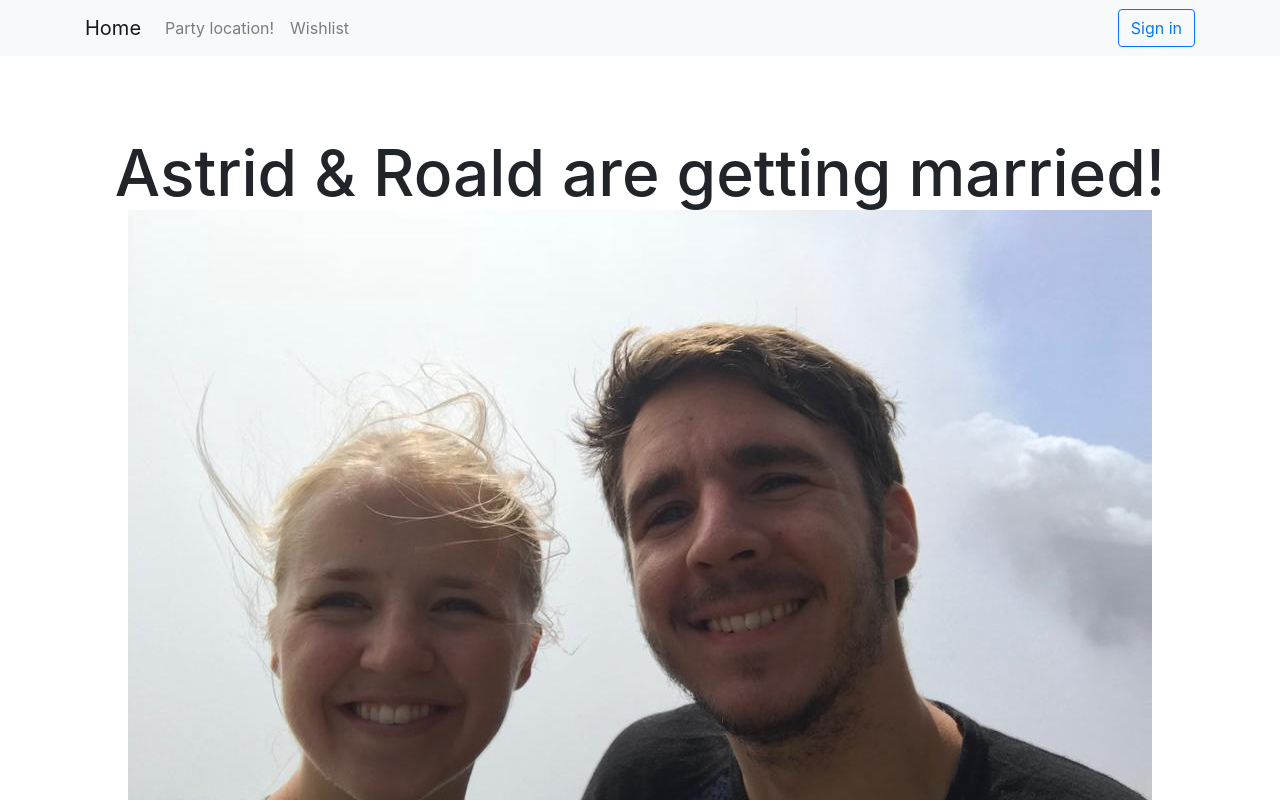
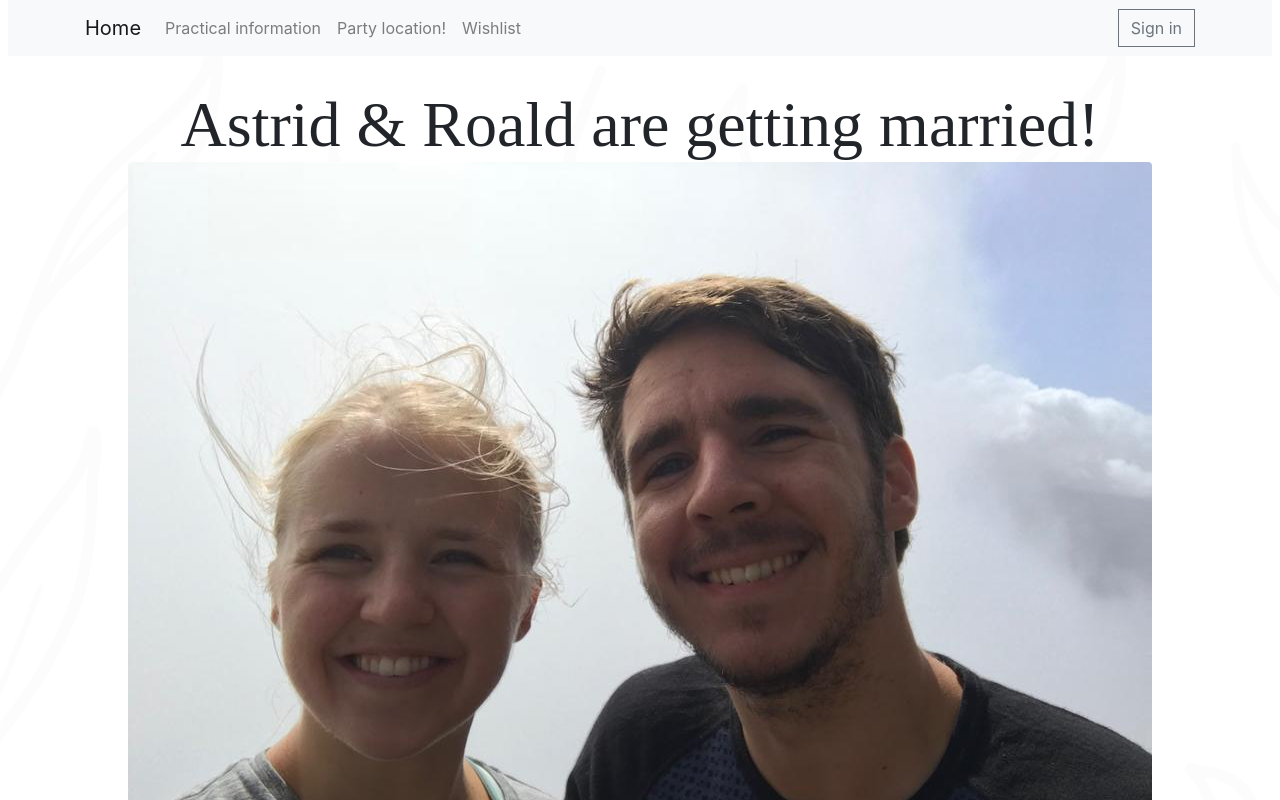
Before and after one commit to RmStorm/gift-list, a Next.js app in the folder frontend/: page / in a window 1280 px wide. Shown: the top 800 px of the page. Built offline with nearby package versions, Linux system fonts and the light colour scheme; no server answers.

Commit message:
Lots of minor style changes

```diff
--- a/frontend/components/navbar.tsx
+++ b/frontend/components/navbar.tsx
@@ -1,23 +1,17 @@
 import { useSession, signIn, signOut } from "next-auth/client";
-import {
-  Navbar,
-  Nav,
-  NavDropdown,
-  Button,
-  Form,
-  FormControl,
-  Container,
-} from "react-bootstrap";
+import { Navbar, Nav, Button, Container } from "react-bootstrap";
+
+import styles from "../styles/Navbar.module.css";
 
 function UserNavBarSnippet(): JSX.Element {
-  const [session, loading] = useSession();
+  const [session] = useSession();
   if (session) {
     return (
       <>
         <Navbar.Text className="mr-sm-2">
           Signed in as {session.user.email}
         </Navbar.Text>
-        <Button variant="outline-primary" onClick={() => signOut()}>
+        <Button variant="outline-secondary" onClick={() => signOut()}>
           Sign out
         </Button>
       </>
@@ -25,7 +19,7 @@ function UserNavBarSnippet(): JSX.Element {
   }
   return (
     <>
-      <Button variant="outline-primary" onClick={() => signIn()}>
+      <Button variant="outline-secondary" onClick={() => signIn()}>
         Sign in
       </Button>
     </>
@@ -43,12 +37,14 @@ export default function MyNavbar(): JSX.Element {
       expand="lg"
       bg="light"
       variant="light"
+      className={styles.navbar}
     >
       <Container>
         <Navbar.Brand href="/">Home</Navbar.Brand>
         <Navbar.Toggle aria-controls="responsive-navbar-nav" />
         <Navbar.Collapse id="responsive-navbar-nav">
           <Nav className="mr-auto">
+            <Nav.Link href="/info">Practical information</Nav.Link>
             <Nav.Link href="/location">Party location!</Nav.Link>
             <Nav.Link href="/wishlist">Wishlist</Nav.Link>
             {ALLOWED_EDIT_USERS.includes(session?.user.email) ? (
--- a/frontend/pages/index.tsx
+++ b/frontend/pages/index.tsx
@@ -5,17 +5,17 @@ import Footer from "../components/footer";
 import Header from "../components/header";
 
 import "bootstrap/dist/css/bootstrap.min.css";
-import styles from "../styles/Home.module.css";
+import styles from "../styles/Home.module.scss";
 
 export default function Home(): React.ReactNode {
   return (
     <>
-      <MyNavbar />
-      <div className={styles.container}>
+      <div className={styles.container_background}>
+        <MyNavbar />
         <Header />
         <main className={styles.main}>
           <h1 className={styles.title}>Astrid & Roald are getting married!</h1>
-          <Image src="/astrid_roald.jpeg" fluid />
+          <Image src="/astrid_roald.jpeg" fluid rounded />
           <p className={styles.description}>
             There will be a little more story here later on! Probably also some
             planning stuff!! Possible even pictures of the{" "}
--- a/frontend/styles/Footer.module.css
+++ b/frontend/styles/Footer.module.css
@@ -1,6 +1,6 @@
 .footer {
   width: 100%;
-  height: 100px;
+  height: 60px;
   border-top: 1px solid #eaeaea;
   display: flex;
   justify-content: center;
--- a/frontend/styles/Home.module.css
+++ b/frontend/styles/Home.module.scss
@@ -5,10 +5,27 @@
   flex-direction: column;
   justify-content: center;
   align-items: center;
+  z-index: 1;
+}
+
+.container_background {
+  @extend .container
+}
+
+.container_background::before {
+  content: "";
+  position: absolute;
+  top: 0;
+  left: -50%;
+  width: 150%;
+  height: 107%;
+  opacity: .015;
+  z-index: -1;
+  background: url(../public/flower.png);
 }
 
 .main {
-  padding: 5rem 0;
+  padding: 2rem 0;
   flex: 1;
   display: flex;
   flex-direction: column;
@@ -31,6 +48,7 @@
   margin: 0;
   line-height: 1.15;
   font-size: 4rem;
+  font-family: “Playfair Display”, “Didot”, "Times New Roman", Times, serif;
 }
 
 .title,
@@ -40,7 +58,7 @@
 
 .description {
   line-height: 1.5;
-  font-size: 1.5rem;
+  font-size: 1.2rem;
 }
 
 .code {
@@ -51,3 +69,7 @@
   font-family: Menlo, Monaco, Lucida Console, Liberation Mono, DejaVu Sans Mono,
     Bitstream Vera Sans Mono, Courier New, monospace;
 }
+
+.cardFullWidth{
+  flex-grow: 1
+}
--- /dev/null
+++ b/frontend/styles/Navbar.module.css
@@ -0,0 +1,3 @@
+.navbar {
+  width: 100%;
+}
--- a/frontend/styles/globals.css
+++ b/frontend/styles/globals.css
@@ -57,3 +57,7 @@ padding-bottom:50px;
   border-top-color: #000;
   animation: spinner .6s linear infinite;
 }
+
+button.btn{
+  border-radius: 0rem;
+}
```
Also changed, not shown: frontend/pages/index_old.tsx (deleted, +0 -72 lines), frontend/pages/info.tsx (added, +28 -0 lines), frontend/pages/location.tsx (+5 -2 lines), frontend/pages/wishlist.tsx (+26 -17 lines), frontend/public/flower.png (added), 1 other file (tests, documents, lock files or other folders).
